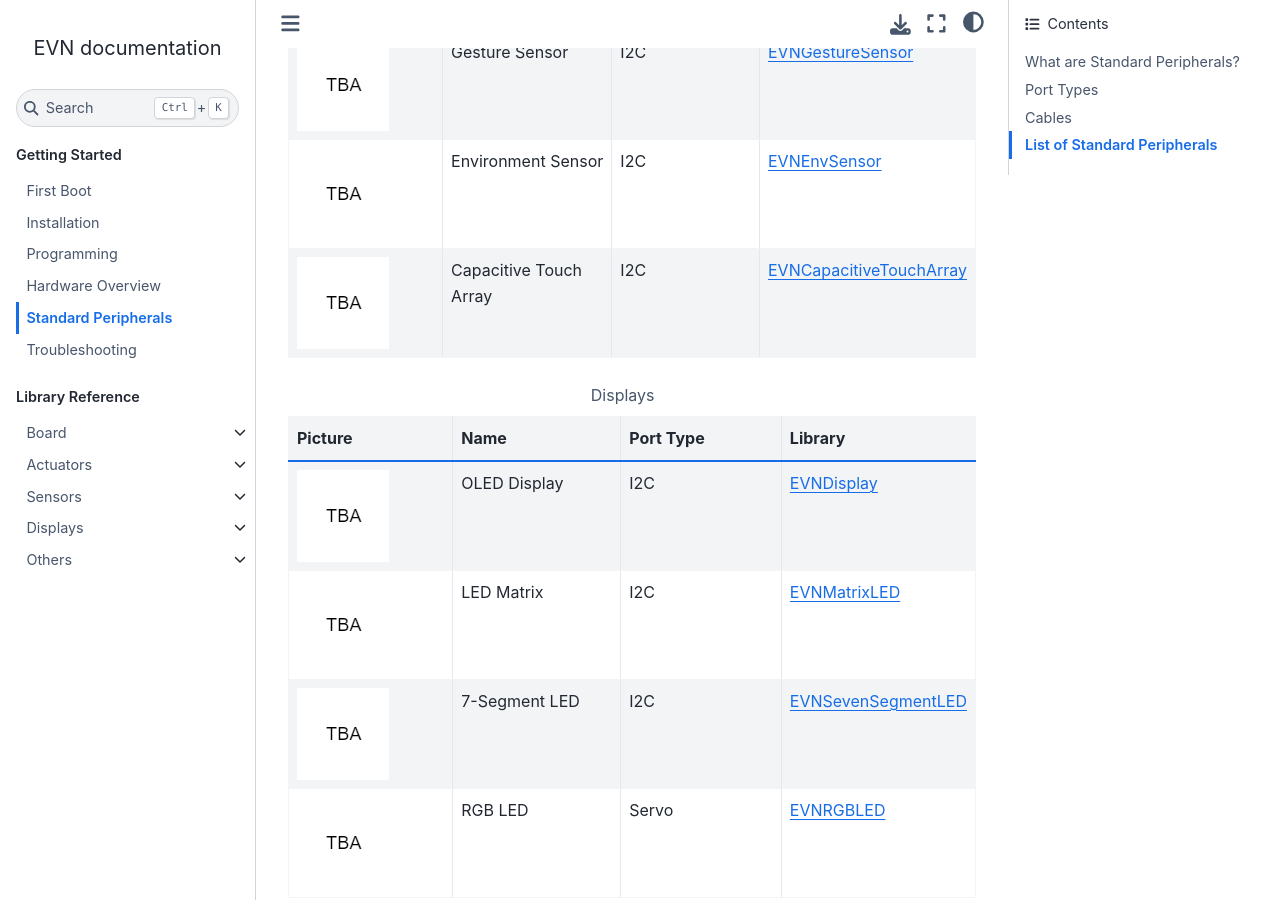
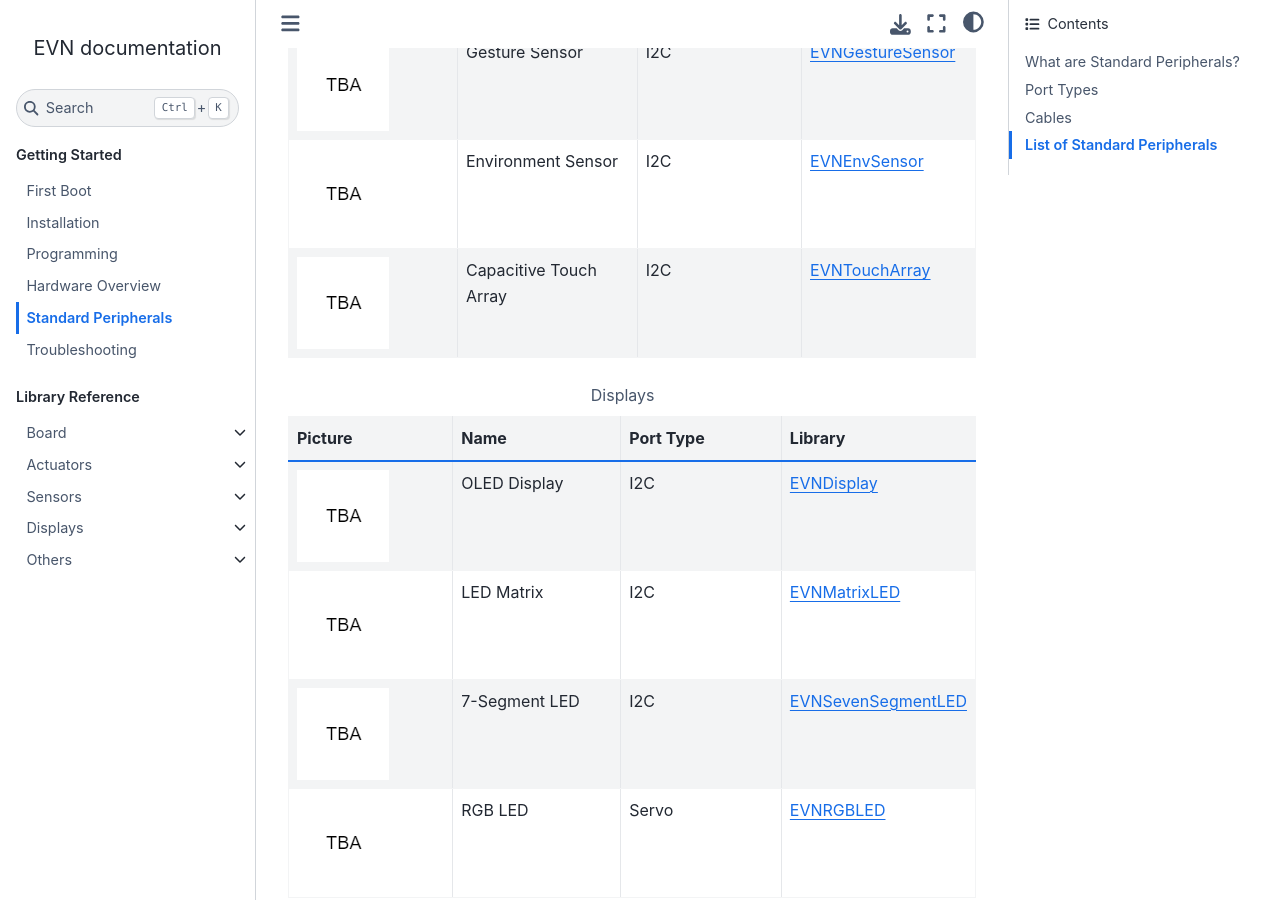
Before and after one commit to HTY2003/EVN-arduino-old, a Sphinx documentation site: the page built from docs/getting-started/standard-peripherals.rst, in a window 1280 px wide and 900 px high, scrolled down 3523 px. Built offline with Sphinx 7.4.7 and the Sphinx Book theme 1.1.4, drawn with Linux system fonts in a browser that asks for light colours.

Commit message:
update examples

```diff
--- a/docs/displays/evnrgbled.rst
+++ b/docs/displays/evnrgbled.rst
@@ -124,7 +124,7 @@
 
     :param show: Whether to write buffer to LEDs. Defaults to ``true``
 
-.. function:: void show()
+.. function:: void update()
 
     Writes buffer to LEDs.
 
--- a/docs/displays/evnsevensegmentled.rst
+++ b/docs/displays/evnsevensegmentled.rst
@@ -159,6 +159,6 @@
 
     Set all LEDs to be turned off in buffer. If ``show`` is ``true``, write buffer to display.
 
-.. function:: void show()
+.. function:: void update()
 
     Writes buffer to display
--- a/docs/getting-started/standard-peripherals.rst
+++ b/docs/getting-started/standard-peripherals.rst
@@ -175,7 +175,7 @@
 .. _EVNIMUSensor: ../sensors/EVNIMUSensor.html
 .. _EVNGestureSensor: ../sensors/EVNGestureSensor.html
 .. _EVNEnvSensor: ../sensors/EVNEnvSensor.html
-.. _EVNCapacitiveTouchArray: ../sensors/EVNCapacitiveTouchArray.html
+.. _EVNTouchArray: ../sensors/EVNTouchArray.html
 .. _EVNDisplay: ../sensors/EVNDisplay.html
 .. _EVNMatrixLED: ../sensors/EVNMatrixLED.html
 .. _EVNSevenSegmentLED: ../sensors/EVNSevenSegmentLED.html
--- a/docs/others/evnanalogmux.rst
+++ b/docs/others/evnanalogmux.rst
@@ -1,2 +1,4 @@
 ``EVNAnalogMux``
 ================
+
+Coming Soon!
--- a/docs/tables/standard-peripherals/sensors.csv
+++ b/docs/tables/standard-peripherals/sensors.csv
@@ -5,4 +5,4 @@
 |imu.png|,6-Axis IMU Sensor,I2C,`EVNIMUSensor`_
 |gesture.png|,Gesture Sensor,I2C,`EVNGestureSensor`_
 |env.png|,Environment Sensor,I2C,`EVNEnvSensor`_
-|touch.png|,Capacitive Touch Array,I2C,`EVNCapacitiveTouchArray`_
+|touch.png|,Capacitive Touch Array,I2C,`EVNTouchArray`_
```
Also changed, not shown: 9 other files.
